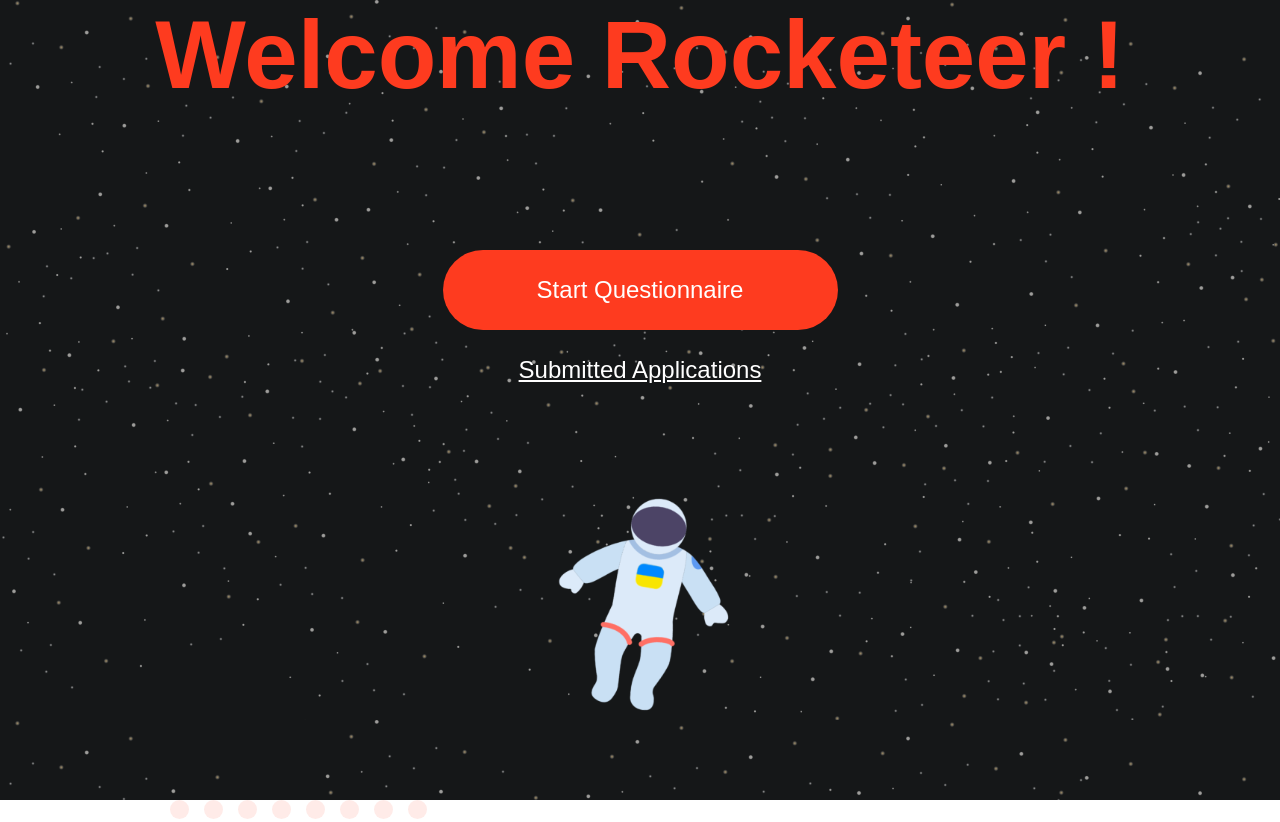
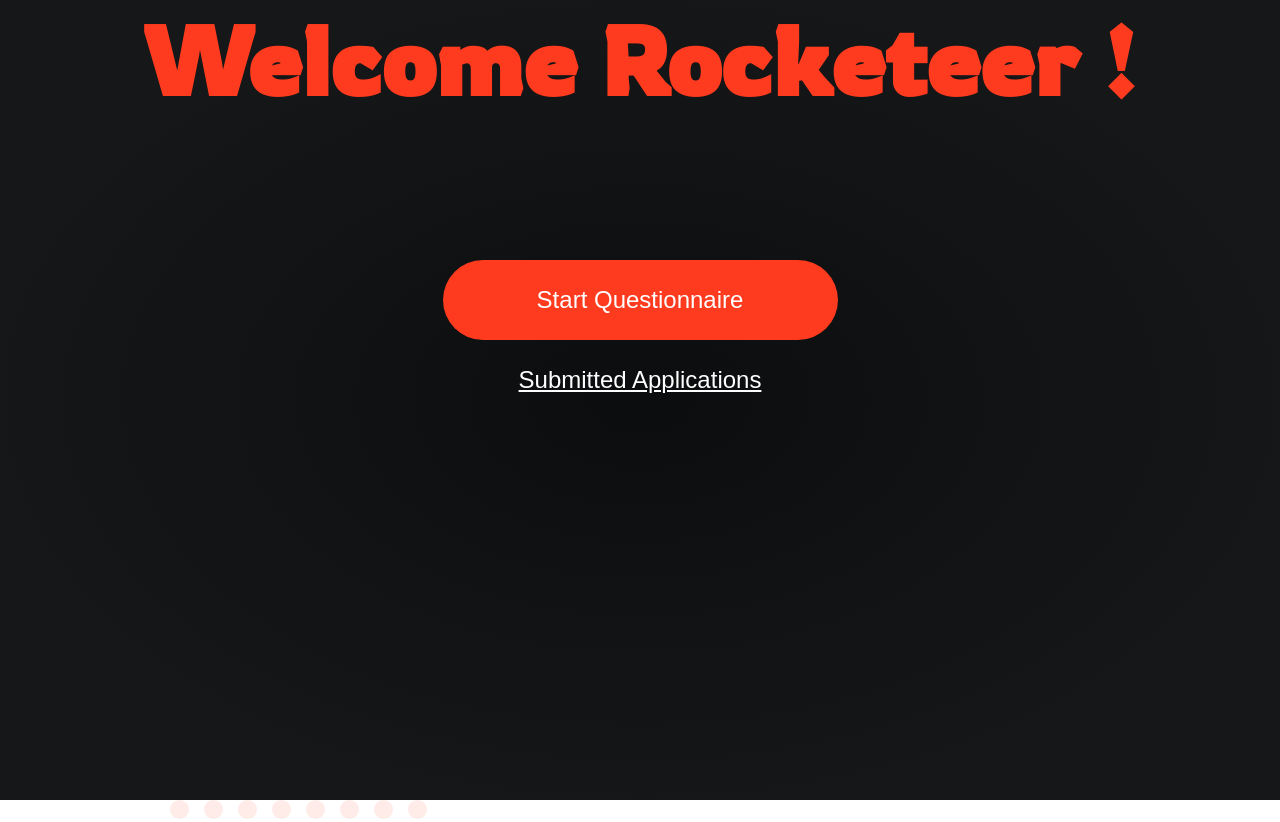
Before and after one commit to geo318/redberry, a React (Create React App) app: page / in a window 1280 px wide. Built offline with nearby package versions, Linux system fonts and the light colour scheme.

Commit message:
added google fonts

```diff
--- a/src/App.css
+++ b/src/App.css
@@ -1,3 +1,5 @@
+@import url("https://fonts.googleapis.com/css2?family=Montserrat&display=swap");
+@import url("https://fonts.googleapis.com/css2?family=Montserrat&family=Rowdies&display=swap");
 :root {
   --red: #fe3b1f;
 }
@@ -137,15 +139,17 @@ form > div {
   display: grid;
 }
 main {
-  background-size: 100%;
+  background-size: 80%;
   background-repeat: repeat;
   display: block;
-  background-color: #151718;
   height: 100vh;
   display: flex;
   flex-direction: column;
   justify-content: center;
   align-items: center;
+}
+.main_back {
+  background-image: radial-gradient(#0c0d0e 0%, #151718 73.44%);
 }
 main button {
   border: 0;
@@ -174,6 +178,7 @@ main h1 {
   margin: 0;
   color: var(--red);
   font-size: 96px;
+  font-family: "Rowdies", Arial, sans-serif;
 }
 
 main ~ .page-wrap {
--- a/src/components.js
+++ b/src/components.js
@@ -76,7 +76,10 @@ function Dots(props) {
 function Welcome() {
   return (
     <>
-      <main style={{ backgroundImage: "url(" + require("./stars.png") + ")" }}>
+      <div className="main_back">
+        <main
+          style={{ backgroundImage: "url(" + require("./stars.png") + ")" }}
+        >
           <h1>Welcome Rocketeer !</h1>
           <div className="Welcome">
             <button>Start Questionnaire</button>
@@ -84,9 +87,12 @@ function Welcome() {
           </div>
           <div
             className="rocket"
-          style={{ backgroundImage: "url(" + require("./rocketman.png") + ")" }}
+            style={{
+              backgroundImage: "url(" + require("./rocketman.png") + ")"
+            }}
           ></div>
         </main>
+      </div>
     </>
   );
 }
```
Also changed, not shown: src/rocketman.png, src/stars.png. Lines whose indentation alone changed are shown as unchanged.
